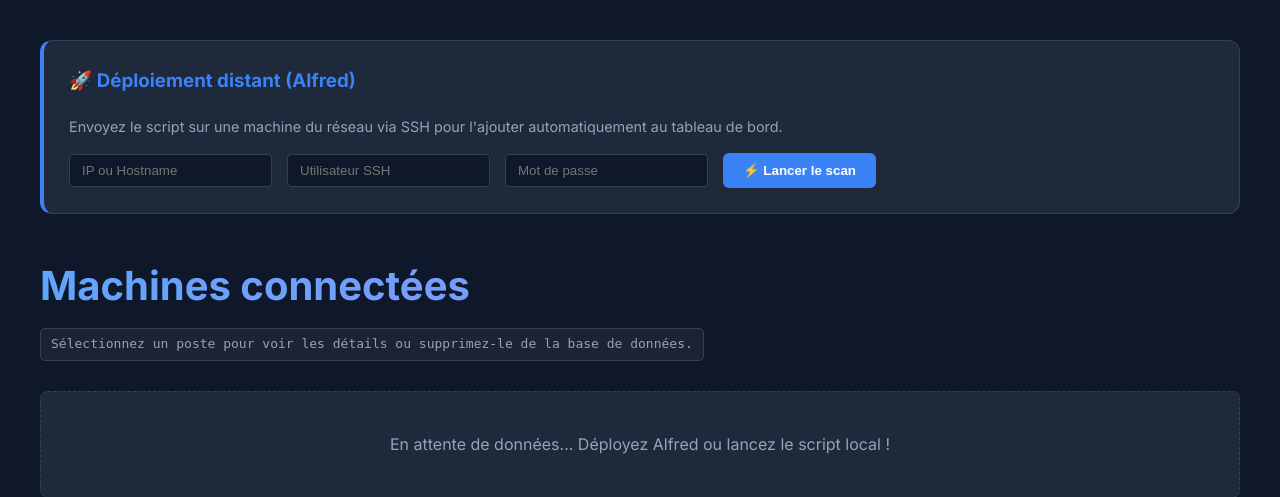
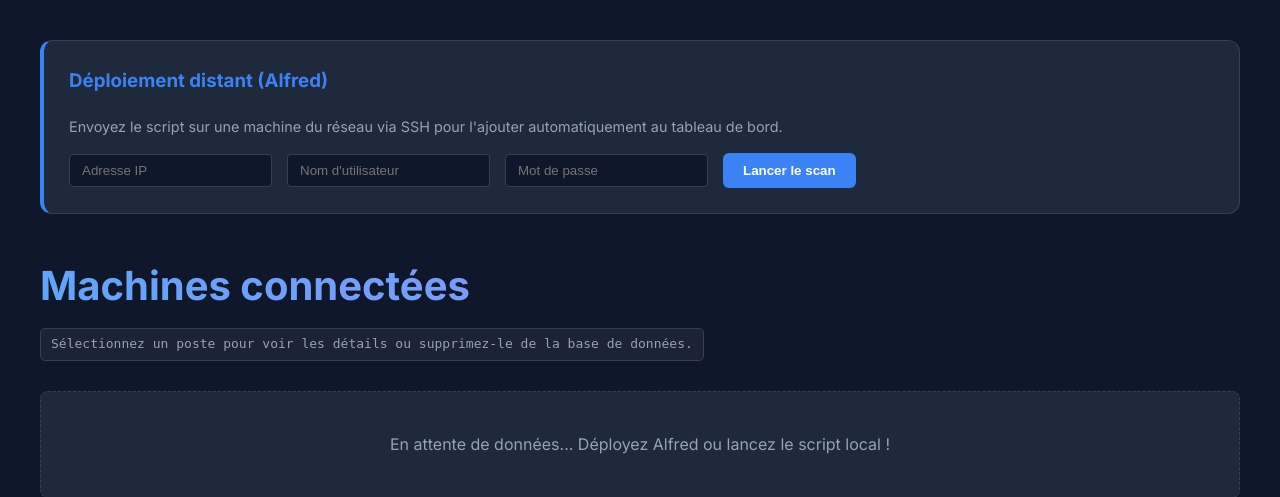
Before and after one commit to buchtioof/grabber, a Django app: page / in a window 1280 px wide. Shown: the part 61-558 px from the top of the page. Run offline with Django 5.2, Linux system fonts and the light colour scheme; the visitor is signed in with stand-in values (Sample User, id 1); data that the repository does not hold is empty.

```diff
--- a/api/templates/list.html
+++ b/api/templates/list.html
@@ -15,7 +15,7 @@
     <div class="container">
 
         <div class="card" style="margin-bottom: 40px; border-left: 4px solid var(--accent);">
-            <h3 style="margin-top: 0; color: var(--accent);">🚀 Déploiement distant (Alfred)</h3>
+            <h3 style="margin-top: 0; color: var(--accent);">Déploiement distant (Alfred)</h3>
             <p style="color: var(--text-muted); font-size: 0.9rem; margin-bottom: 15px;">
                 Envoyez le script sur une machine du réseau via SSH pour l'ajouter automatiquement au tableau de bord.
             </p>
@@ -35,17 +35,17 @@
             <form id="deploy-form" method="POST" action="/deploy" style="display: flex; gap: 15px; align-items: center; flex-wrap: wrap;">
                 {% csrf_token %}
 
-                <input type="text" name="target" placeholder="IP ou Hostname" required
+                <input type="text" name="target" placeholder="Adresse IP" required
                        style="padding: 8px 12px; border-radius: 4px; border: 1px solid var(--border); background: var(--bg-color); color: white;">
 
-                <input type="text" name="username" placeholder="Utilisateur SSH" required
+                <input type="text" name="username" placeholder="Nom d'utilisateur" required
                        style="padding: 8px 12px; border-radius: 4px; border: 1px solid var(--border); background: var(--bg-color); color: white;">
 
                 <input type="password" name="password" placeholder="Mot de passe" required
                        style="padding: 8px 12px; border-radius: 4px; border: 1px solid var(--border); background: var(--bg-color); color: white;">
 
                 <button id="submit-btn" type="submit" style="background-color: var(--accent); color: white; border: none; padding: 10px 20px; border-radius: 6px; cursor: pointer; font-weight: bold; transition: 0.2s;">
-                    ⚡ Lancer le scan
+                    Lancer le scan
                 </button>
 
                 <div id="loading-indicator" style="display: none; align-items: center; gap: 10px; color: var(--accent); font-weight: bold; padding: 10px;">
```
